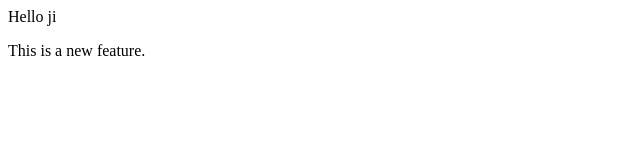
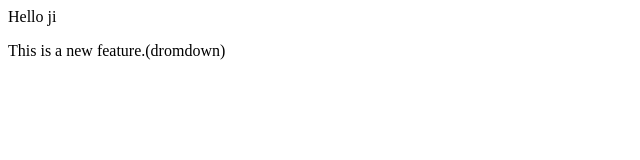
Before and after one commit to VK-techi/localrepo, a plain HTML site: page index.html in a window 1280 px wide. Shown: the full height of the page, 0-640 px from the left. Drawn offline with Linux system fonts and the light colour scheme.

Commit message:
add dromdoen

```diff
--- a/index.html
+++ b/index.html
@@ -3,5 +3,5 @@
     </p>
 
     <p>
-        This is a new feature.
+        This is a new feature.(dromdown)
     </p>
```
